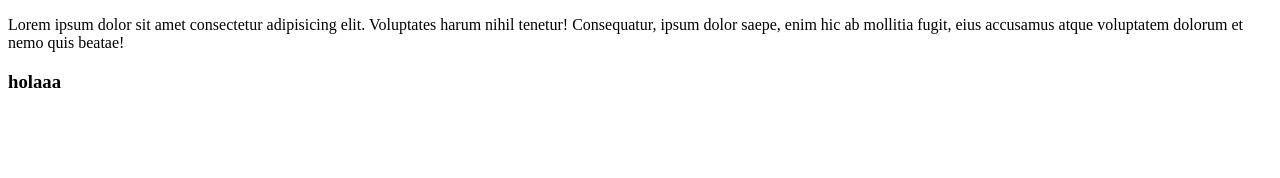
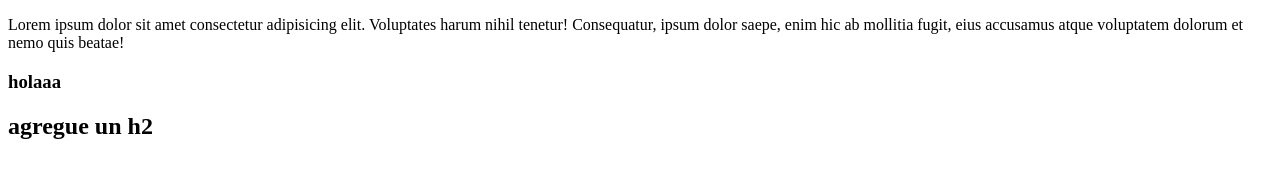
Before and after one commit to 6vanesa/eliminar-por-favor, a plain HTML site: page prueba.html in a window 1280 px wide. Drawn offline with Linux system fonts and the light colour scheme.

Commit message:
agregue un h2

```diff
--- a/prueba.html
+++ b/prueba.html
@@ -7,7 +7,9 @@
     <title>Document</title>
 </head>
 <body>
+
     <p>Lorem ipsum dolor sit amet consectetur adipisicing elit. Voluptates harum nihil tenetur! Consequatur, ipsum dolor saepe, enim hic ab mollitia fugit, eius accusamus atque voluptatem dolorum et nemo quis beatae!</p>
     <h3>holaaa</h3>
+    <h2>agregue un h2</h2>
 </body>
 </html>
```
